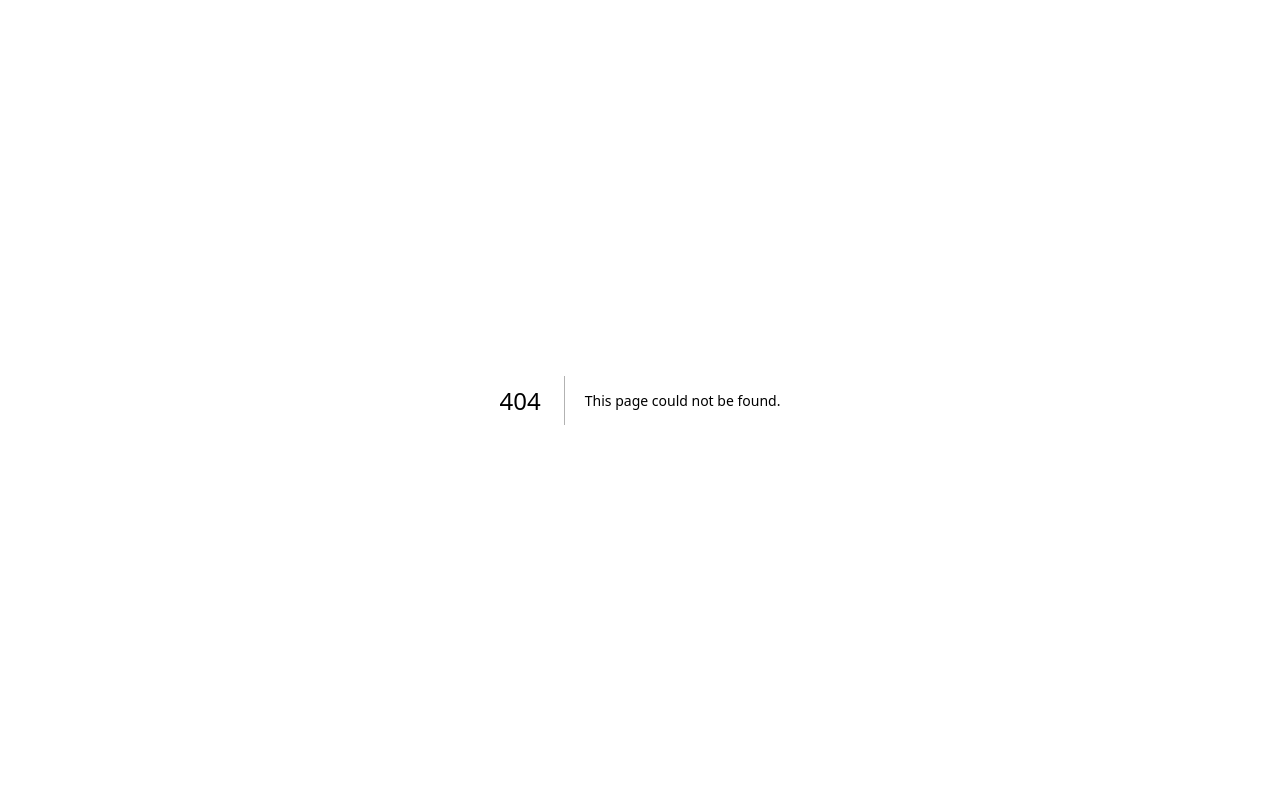
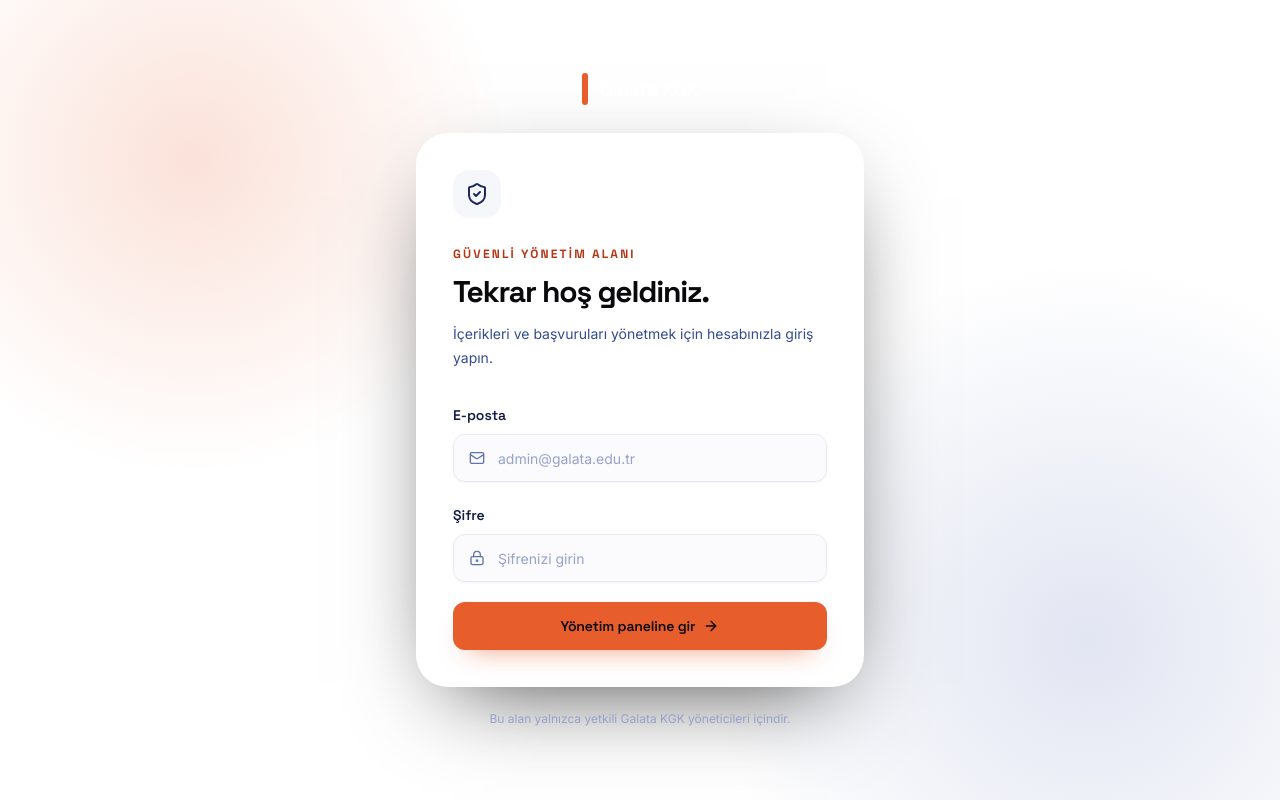
Before and after one commit to rahmi27/galata-kgk-website, a Next.js app: page /admin/giris in a window 1280 px wide. Before the commit this address had no page. Built offline with nearby package versions, Linux system fonts and the light colour scheme; no server answers.

Commit message:
feat: add branded admin sign-in page

```diff
--- /dev/null
+++ b/app/admin/giris/page.tsx
@@ -0,0 +1,57 @@
+import type { Metadata } from "next";
+import { redirect } from "next/navigation";
+import { ShieldCheck } from "lucide-react";
+
+import { auth } from "@/auth";
+import { AdminLoginForm } from "@/components/admin/login-form";
+
+export const metadata: Metadata = {
+  title: "Yönetici Girişi | Galata KGK",
+  description: "Galata KGK yönetim paneli giriş ekranı.",
+};
+
+export default async function AdminLoginPage() {
+  const session = await auth();
+
+  if (session?.user) {
+    redirect("/admin");
+  }
+
+  return (
+    <main className="relative isolate flex min-h-screen items-center justify-center overflow-hidden bg-primary-950 px-5 py-12">
+      <div
+        className="absolute inset-0 -z-10 bg-[radial-gradient(circle_at_15%_20%,rgba(232,93,44,0.18),transparent_25%),radial-gradient(circle_at_85%_80%,rgba(109,127,190,0.2),transparent_30%)]"
+        aria-hidden="true"
+      />
+      <div className="w-full max-w-md">
+        <div className="mb-7 flex items-center justify-center gap-3 text-white">
+          <span className="h-8 w-1.5 rounded-full bg-accent" aria-hidden="true" />
+          <span className="font-heading text-xl font-bold tracking-[-0.03em]">
+            Galata KGK
+          </span>
+        </div>
+
+        <section className="rounded-[2rem] border border-white/10 bg-white p-7 shadow-[0_30px_90px_-35px_rgba(0,0,0,0.8)] sm:p-9">
+          <div className="flex size-12 items-center justify-center rounded-2xl bg-primary-50 text-primary">
+            <ShieldCheck className="size-6" aria-hidden="true" />
+          </div>
+          <p className="mt-7 font-heading text-xs font-bold uppercase tracking-[0.18em] text-accent-700">
+            Güvenli yönetim alanı
+          </p>
+          <h1 className="mt-3 font-heading text-3xl font-bold tracking-[-0.04em] text-primary-950">
+            Tekrar hoş geldiniz.
+          </h1>
+          <p className="mt-3 text-sm leading-6 text-primary-500">
+            İçerikleri ve başvuruları yönetmek için hesabınızla giriş yapın.
+          </p>
+
+          <AdminLoginForm />
+        </section>
+
+        <p className="mt-6 text-center text-xs text-primary-300">
+          Bu alan yalnızca yetkili Galata KGK yöneticileri içindir.
+        </p>
+      </div>
+    </main>
+  );
+}
--- /dev/null
+++ b/components/admin/login-form.tsx
@@ -0,0 +1,133 @@
+"use client";
+
+import { FormEvent, useState } from "react";
+import { signIn } from "next-auth/react";
+import { useRouter } from "next/navigation";
+import { ArrowRight, LoaderCircle, LockKeyhole, Mail } from "lucide-react";
+
+import { Button } from "@/components/ui/button";
+import { Input } from "@/components/ui/input";
+
+export function AdminLoginForm() {
+  const router = useRouter();
+  const [isSubmitting, setIsSubmitting] = useState(false);
+  const [error, setError] = useState("");
+
+  async function handleSubmit(event: FormEvent<HTMLFormElement>) {
+    event.preventDefault();
+    setError("");
+    setIsSubmitting(true);
+
+    const formData = new FormData(event.currentTarget);
+    const email = String(formData.get("email") ?? "").trim();
+    const password = String(formData.get("password") ?? "");
+
+    if (!email || !password) {
+      setError("E-posta ve şifre alanlarını doldurun.");
+      setIsSubmitting(false);
+      return;
+    }
+
+    try {
+      const result = await signIn("credentials", {
+        email,
+        password,
+        redirect: false,
+      });
+
+      if (result?.error) {
+        setError("E-posta veya şifre hatalı. Bilgilerinizi kontrol edin.");
+        setIsSubmitting(false);
+        return;
+      }
+
+      router.push("/admin");
+      router.refresh();
+    } catch {
+      setError("Giriş şu anda tamamlanamadı. Lütfen tekrar deneyin.");
+      setIsSubmitting(false);
+    }
+  }
+
+  return (
+    <form className="mt-8 space-y-5" onSubmit={handleSubmit} noValidate>
+      <div className="space-y-2">
+        <label
+          htmlFor="admin-email"
+          className="font-heading text-sm font-semibold text-primary-900"
+        >
+          E-posta
+        </label>
+        <div className="relative">
+          <Mail
+            className="pointer-events-none absolute left-4 top-1/2 size-4 -translate-y-1/2 text-primary-400"
+            aria-hidden="true"
+          />
+          <Input
+            id="admin-email"
+            name="email"
+            type="email"
+            autoComplete="email"
+            placeholder="admin@galata.edu.tr"
+            className="h-12 rounded-xl border-primary-100 bg-primary-50/45 pl-11 text-primary-950 placeholder:text-primary-300 focus-visible:ring-accent"
+            disabled={isSubmitting}
+            required
+          />
+        </div>
+      </div>
+
+      <div className="space-y-2">
+        <label
+          htmlFor="admin-password"
+          className="font-heading text-sm font-semibold text-primary-900"
+        >
+          Şifre
+        </label>
+        <div className="relative">
+          <LockKeyhole
+            className="pointer-events-none absolute left-4 top-1/2 size-4 -translate-y-1/2 text-primary-400"
+            aria-hidden="true"
+          />
+          <Input
+            id="admin-password"
+            name="password"
+            type="password"
+            autoComplete="current-password"
+            placeholder="Şifrenizi girin"
+            className="h-12 rounded-xl border-primary-100 bg-primary-50/45 pl-11 text-primary-950 placeholder:text-primary-300 focus-visible:ring-accent"
+            disabled={isSubmitting}
+            required
+          />
+        </div>
+      </div>
+
+      {error ? (
+        <p
+          role="alert"
+          className="rounded-xl border border-red-200 bg-red-50 px-4 py-3 text-sm font-medium text-red-700"
+        >
+          {error}
+        </p>
+      ) : null}
+
+      <Button
+        type="submit"
+        variant="secondary"
+        className="h-12 w-full rounded-xl"
+        disabled={isSubmitting}
+      >
+        {isSubmitting ? (
+          <>
+            <LoaderCircle className="animate-spin" aria-hidden="true" />
+            Giriş yapılıyor...
+          </>
+        ) : (
+          <>
+            Yönetim paneline gir
+            <ArrowRight aria-hidden="true" />
+          </>
+        )}
+      </Button>
+    </form>
+  );
+}
```
